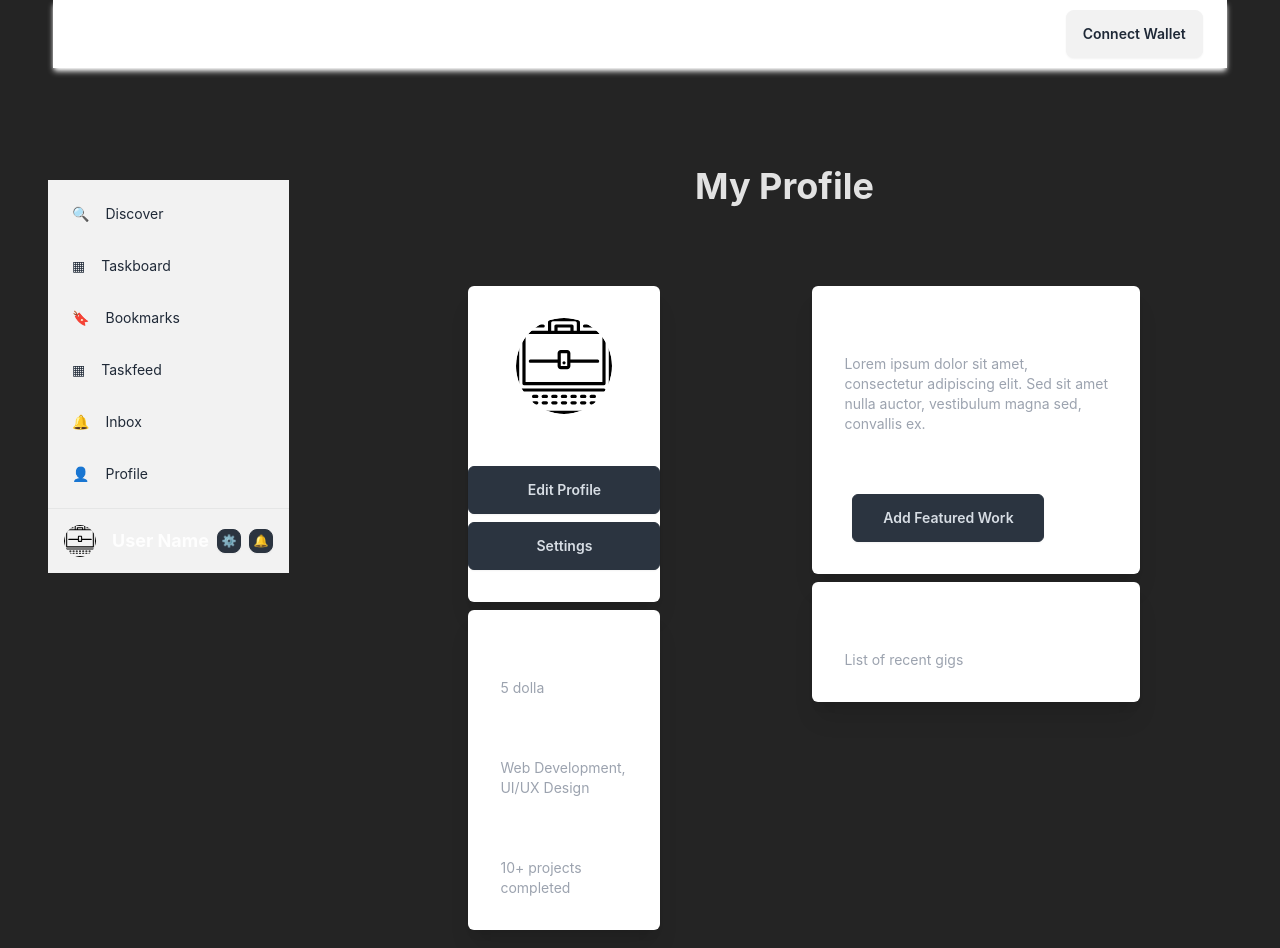
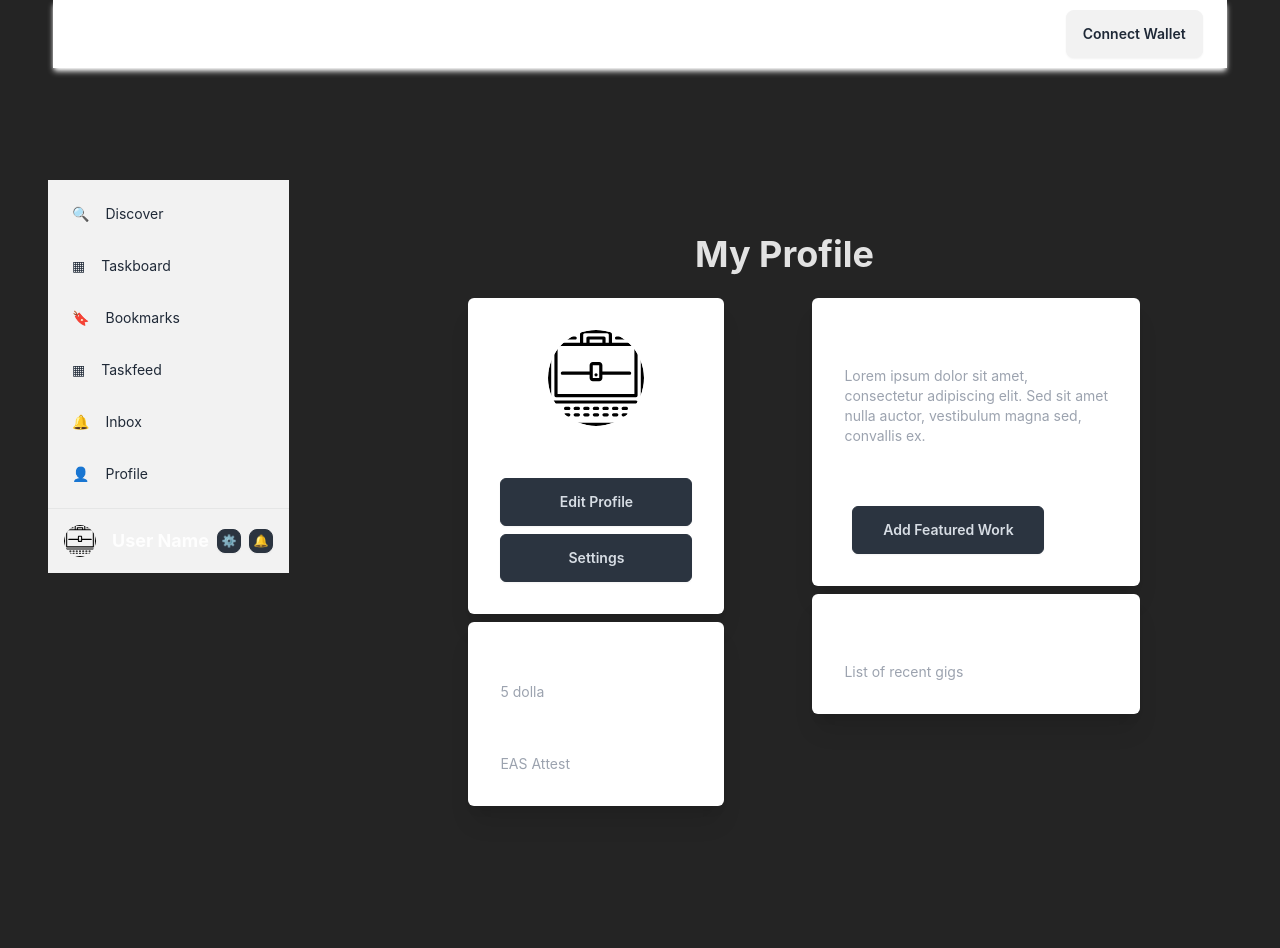
Before and after one commit to Innkeeping/mgigs, a React (Vite) app: page /profile in a window 1280 px wide. Built offline with nearby package versions, Linux system fonts and the light colour scheme.

Commit message:
clean profile cards 😗😗

```diff
--- a/src/components/Profile.tsx
+++ b/src/components/Profile.tsx
@@ -28,10 +28,10 @@ const Profile = () => {
 
   return (
     <Sidebar>
-      <h1 className="text-4xl font-bold mb-4 mt-16">My Profile</h1>
-      <div className="max-w-2xl mx-auto grid grid-cols-1 lg:grid-cols-2 gap-4 mr-4 mt-4 lg:mt-16 ml-14 lg:mr-4 ">
+      <h1 className="text-4xl font-bold mb-2 mt-2">My Profile</h1>
+      <div className="max-w-2xl mx-auto grid grid-cols-1 lg:grid-cols-2 gap-4 mr-2 mt-4 lg:mt-4 ml-14 lg:mr-4 ">
         <div className="justify-center">
-          <div className="card bg-base-100 shadow-xl w-full lg:w-48 h-fit rounded-md">
+          <div className="card bg-base-100 shadow-xl w-full lg:w-64 h-fit rounded-md">
             <div className="card-body items-center">
               <div className="avatar">
                 <div className="w-24 rounded-full">
@@ -40,19 +40,17 @@ const Profile = () => {
               </div>
               <h2 className="card-title">User Name</h2>
               <div className="flex flex-col items-center gap-2 mt-2">
-                <button className="btn btn-square btn-md btn-neutral w-full lg:w-48 p-2 ml-2 mr-2 rounded-md" onClick={()=>document.getElementById('edit_profile_modal').showModal()}>Edit Profile</button>
-                <button className="btn btn-square btn-md btn-neutral w-full lg:w-48 p-2 ml-2 mr-2 rounded-md" onClick={()=>document.getElementById('settings_modal').showModal()}>Settings</button>
+                <button className="btn btn-md btn-neutral w-full lg:w-48 p-2 ml-2 mr-2 rounded-md" onClick={()=>document.getElementById('edit_profile_modal').showModal()}>Edit Profile</button>
+                <button className="btn btn-md btn-neutral w-full lg:w-48 p-2 ml-2 mr-2 rounded-md" onClick={()=>document.getElementById('settings_modal').showModal()}>Settings</button>
               </div>
             </div>
           </div>
-          <div className="card bg-base-100 shadow-xl w-full lg:w-48 h-fit mt-2 rounded-md">
+          <div className="card bg-base-100 shadow-xl w-full lg:w-64 h-fit mt-2 rounded-md">
             <div className="card-body justify-left">
-              <h2 className="card-title">Earnings</h2>
+              <h2 className="card-title text-sm">Earnings</h2>
               <h3 className="text-sm text-gray-400">5 dolla</h3>
-              <h2 className="card-title mt-4">Skills</h2>
-              <h3 className="text-sm text-gray-400">Web Development, UI/UX Design</h3>
-              <h2 className="card-title mt-4">Achievements</h2>
-              <h3 className="text-sm text-gray-400">10+ projects completed</h3>
+              <h2 className="card-title mt-4 text-sm">Attestations</h2>
+              <h3 className="text-sm text-gray-400">EAS Attest</h3>
             </div>
           </div>
         </div>
```
